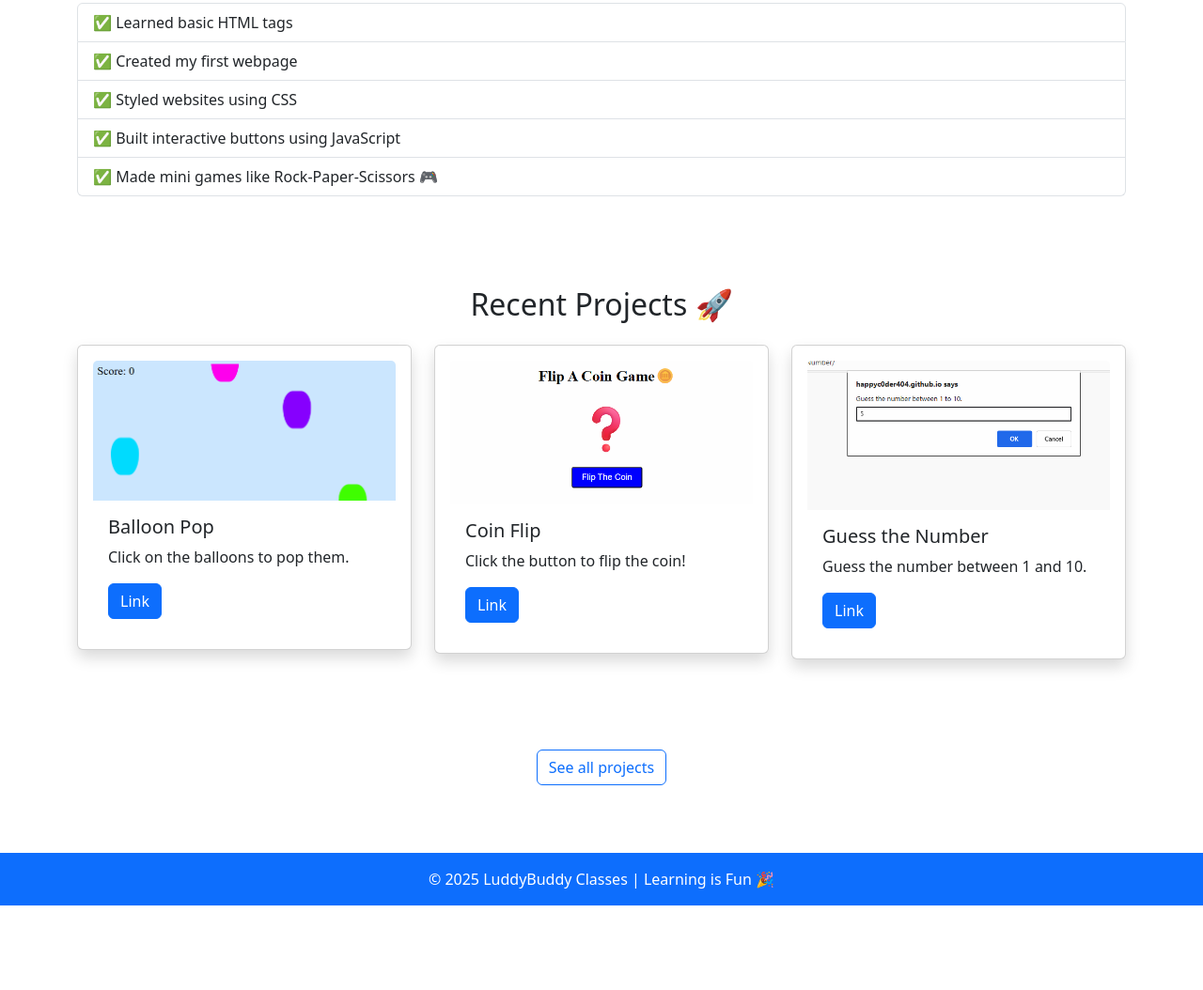
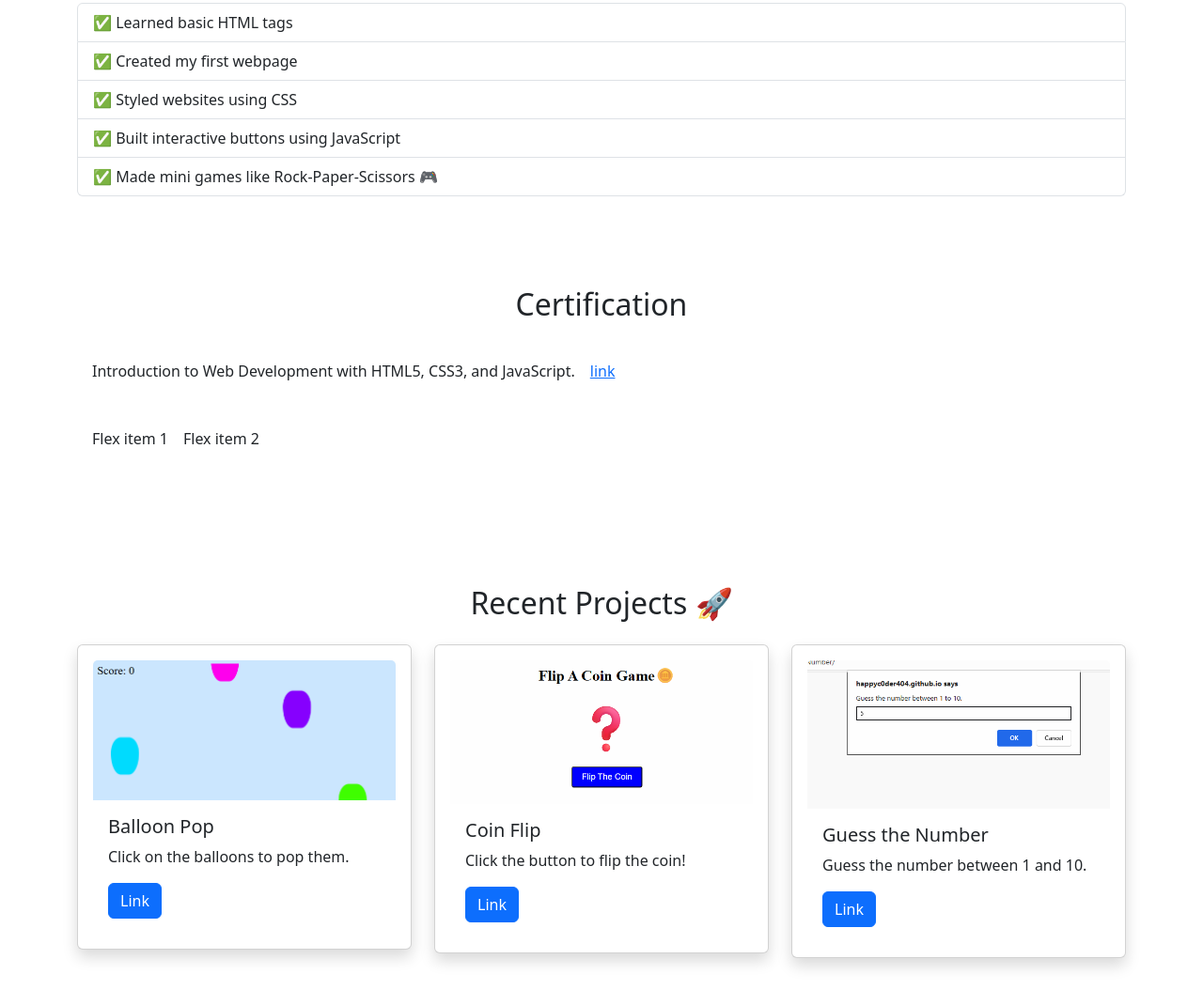
Before and after one commit to HappyC0DER404/Portfolio, a plain HTML site: page index.html in a window 1280 px wide. Shown: the part 692-1746 px from the top of the page at 94% size. Before the commit the page ends 1656 px from the top, so only its background shows below. Drawn offline with nearby package versions, Linux system fonts and the light colour scheme.

Commit message:
Add files via upload

```diff
--- a/index.html
+++ b/index.html
@@ -98,6 +98,25 @@
 </ul>
   </section>
 
+  <!-- Certification -->
+<section class="container py-5">
+   <h2 class="text-center mb-4">Certification</h2>
+   <div class="d-flex flex-column mb-3">
+  <div class="p-2">
+    <div class="d-flex flex-row mb-3">
+  <div class="p-2">Introduction to Web Development with HTML5, CSS3, and JavaScript.</div>
+  <div class="p-2"><a href="https://courses.edx.org/certificates/20a3fdc507a146bea97757b5ed7b7a7d">link</a></div>
+</div>
+  </div>
+  <div class="p-2">
+    <div class="d-flex flex-row mb-3">
+  <div class="p-2">Flex item 1</div>
+  <div class="p-2">Flex item 2</div>
+</div>
+  </div>
+
+</div>
+</section>
 <!-- Projects -->
 <section class="container py-5">
   <h2 class="text-center mb-4">Recent Projects 🚀</h2>
```
